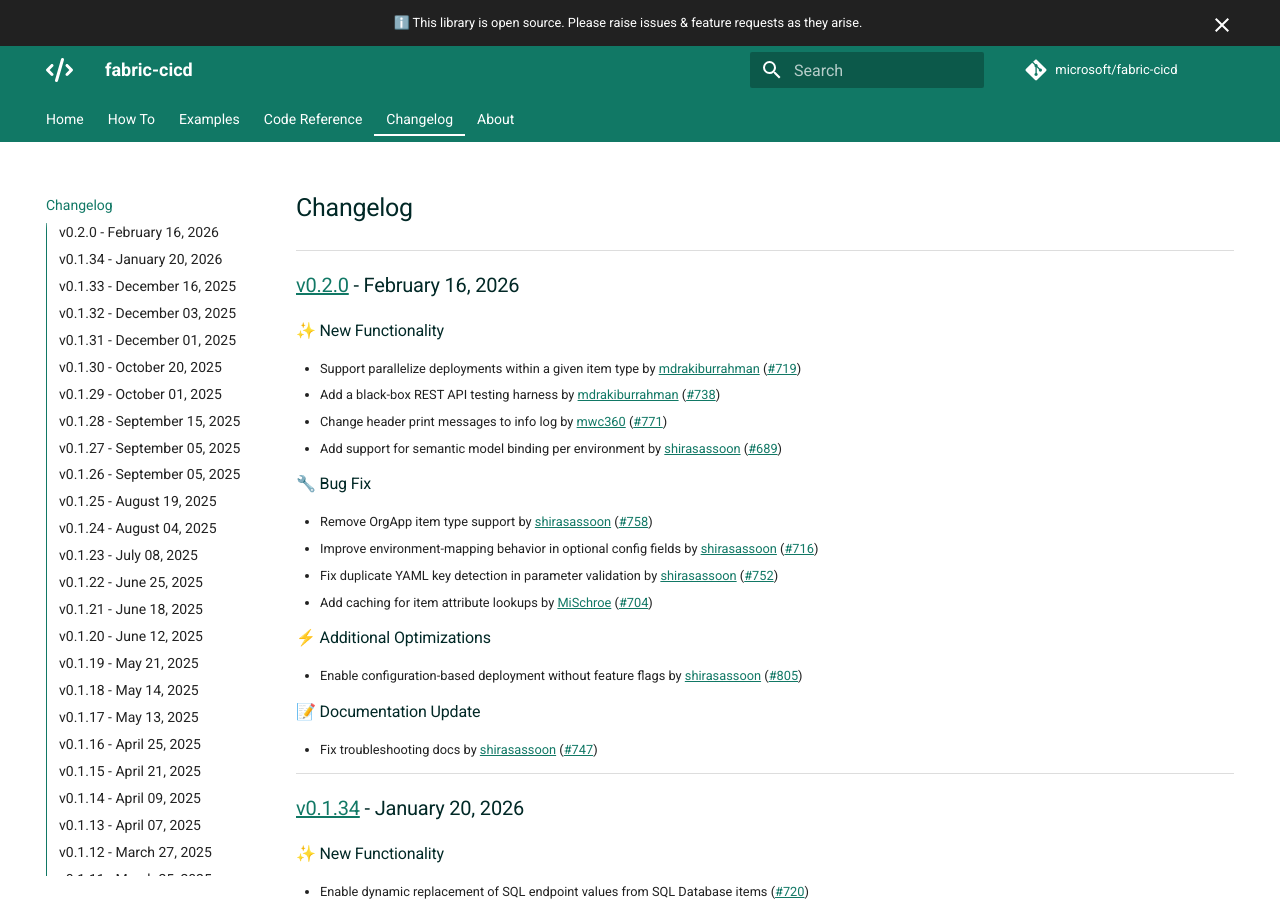
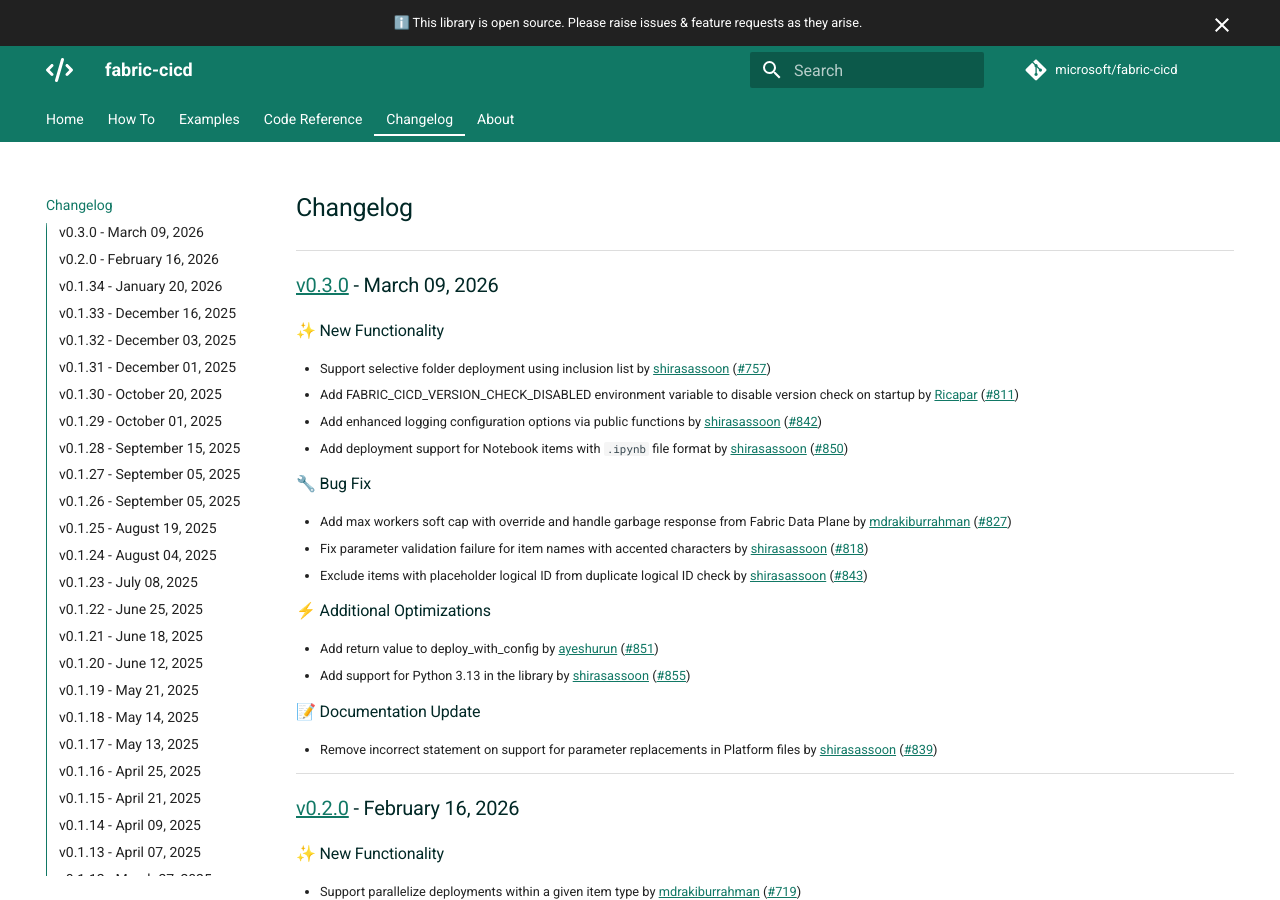
Before and after one commit to shirasassoon/fabric-cicd, an MkDocs documentation site: the page built from docs/changelog.md, in a window 1280 px wide and 900 px high. Built offline with MkDocs 1.6.1 and Material for MkDocs 9.7.7, drawn with Linux system fonts in a browser that asks for light colours; comment, search, counter and statistics services are not loaded; the version menu is left out.

Commit message:
v0.3.0 (#857)
This pull request prepares the project for the v0.3.0 release,
introducing several new features, bug fixes, optimizations, and
documentation updates. Key highlights include support for selective
folder deployment, enhanced logging options, deployment of Notebook
(`.ipynb`) items, and compatibility with Python 3.13. The version number
is updated to 0.3.0, and the changelog is updated accordingly.

**Release and Changelog Updates**
- Updated the project version to `0.3.0` in `constants.py` to reflect
the new release.
- Added a new section for v0.3.0 in both `docs/changelog.md` and
`.changes/v0.3.0.md`, summarizing all new features, fixes,
optimizations, and documentation changes.
[[1]](diffhunk://#diff-77f023b99d3d58008351d3e82fc06e6d06ba1bc2da9e41be6329b7fa4f419f05R3-R26)
[[2]](diffhunk://#diff-93ef40cf299a1c0a0f9503d7b8d65ab08f8fa5fc4e51e5d581563ee974e1386dR1-R23)

**New Features**
- Added support for selective folder deployment using an inclusion list.
- Introduced the `FABRIC_CICD_VERSION_CHECK_DISABLED` environment
variable to disable version checks at startup.
- Provided enhanced logging configuration options via new public
functions.
- Enabled deployment support for Notebook items with the `.ipynb` file
format.

**Bug Fixes**
- Fixed parameter validation to allow item names with accented
characters.
- Excluded items with placeholder logical IDs from duplicate logical ID
checks.
- (Removed) Old change note about max workers soft cap and handling
garbage responses from the Fabric Data Plane, as this is now included in
the release notes.

**Optimizations**
- Added a return value to the `deploy_with_config` function.
- Added support for Python 3.13 in the library.

**Documentation**
- Removed an incorrect statement regarding parameter replacements in
Platform files.

---------

Co-authored-by: Shira Sassoon <shirasassoon@microsoft.com>

```diff
--- a/docs/changelog.md
+++ b/docs/changelog.md
@@ -1,4 +1,28 @@
 # Changelog
+
+## [v0.3.0](https://pypi.org/project/fabric-cicd/0.3.0) - March 09, 2026
+
+### ✨ New Functionality
+
+- Support selective folder deployment using inclusion list by [shirasassoon](https://github.com/shirasassoon) ([#757](https://github.com/microsoft/fabric-cicd/issues/757))
+- Add FABRIC_CICD_VERSION_CHECK_DISABLED environment variable to disable version check on startup by [Ricapar](https://github.com/Ricapar) ([#811](https://github.com/microsoft/fabric-cicd/issues/811))
+- Add enhanced logging configuration options via public functions by [shirasassoon](https://github.com/shirasassoon) ([#842](https://github.com/microsoft/fabric-cicd/issues/842))
+- Add deployment support for Notebook items with `.ipynb` file format by [shirasassoon](https://github.com/shirasassoon) ([#850](https://github.com/microsoft/fabric-cicd/issues/850))
+
+### 🔧 Bug Fix
+
+- Add max workers soft cap with override and handle garbage response from Fabric Data Plane by [mdrakiburrahman](https://github.com/mdrakiburrahman) ([#827](https://github.com/microsoft/fabric-cicd/issues/827))
+- Fix parameter validation failure for item names with accented characters by [shirasassoon](https://github.com/shirasassoon) ([#818](https://github.com/microsoft/fabric-cicd/issues/818))
+- Exclude items with placeholder logical ID from duplicate logical ID check by [shirasassoon](https://github.com/shirasassoon) ([#843](https://github.com/microsoft/fabric-cicd/issues/843))
+
+### ⚡ Additional Optimizations
+
+- Add return value to deploy_with_config by [ayeshurun](https://github.com/ayeshurun) ([#851](https://github.com/microsoft/fabric-cicd/issues/851))
+- Add support for Python 3.13 in the library by [shirasassoon](https://github.com/shirasassoon) ([#855](https://github.com/microsoft/fabric-cicd/issues/855))
+
+### 📝 Documentation Update
+
+- Remove incorrect statement on support for parameter replacements in Platform files by [shirasassoon](https://github.com/shirasassoon) ([#839](https://github.com/microsoft/fabric-cicd/issues/839))
 
 ## [v0.2.0](https://pypi.org/project/fabric-cicd/0.2.0) - February 16, 2026
 
```
Also changed, not shown: .changes/v0.3.0.md (added, +23 -0 lines), 11 other files.
